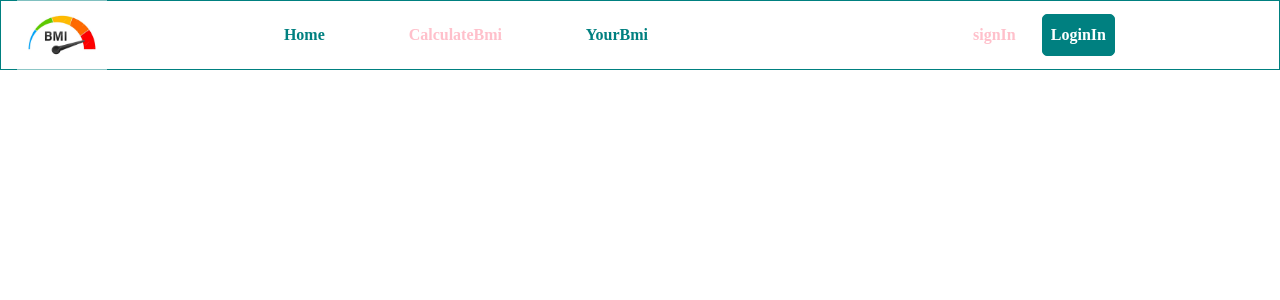
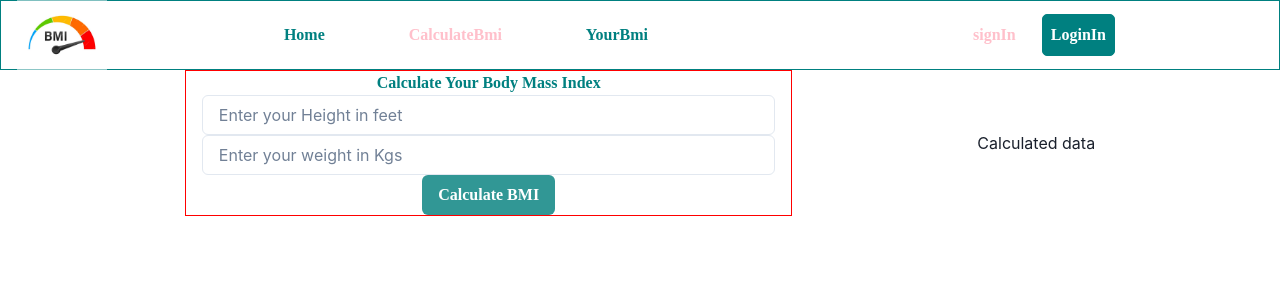
Before and after one commit to GaneshGourav/bmi-calculator, a React (Create React App) app in the folder Frontend/: page /bmi-calculation in a window 1280 px wide. Shown: the top 300 px of the page. Built offline with nearby package versions, Linux system fonts and the light colour scheme.

Commit message:
bmi calculate page initialized

```diff
--- /dev/null
+++ b/Frontend/src/Pages/bmicalculate.jsx
@@ -0,0 +1,25 @@
+import { Button, Container, Input, Text } from "@chakra-ui/react"
+
+export const BmiCalculate = () =>{
+
+
+    return <>
+    <div style={{display:"flex",justifyContent:"space-evenly",alignItems:"center"}}>
+        <div style={{border:"1px solid red"}}>
+            <Text color={"teal"} fontFamily={"cursive"} fontWeight={"bold"}>Calculate Your Body Mass Index</Text>
+<Container>
+    <form >
+    <Input type="number" placeholder={"Enter your Height in feet"} />
+    <Input type="number" placeholder={"Enter your weight in Kgs"} />
+    <Button colorScheme="teal" fontFamily={"cursive"} fontWeight={"bold"}>Calculate BMI</Button>
+    </form>
+
+</Container>
+
+
+        </div>
+        <div>Calculated data</div>
+    </div>
+
+    </>
+}
--- a/Frontend/src/components/MainRouter.jsx
+++ b/Frontend/src/components/MainRouter.jsx
@@ -1,10 +1,12 @@
 import { Routes, Route } from "react-router-dom";
 import { Signup } from "../Pages/signup";
 import { Login } from "../Pages/login";
+import { BmiCalculate } from "../Pages/bmicalculate";
 export const MainRoutes = () => {
   return (
     <>
       <Routes>
+        <Route path="/bmi-calculation" element={<BmiCalculate/>} />
         <Route path="/account-signin" element={<Signup />} />
         <Route path="/account-login" element={<Login />} />
       </Routes>
```
